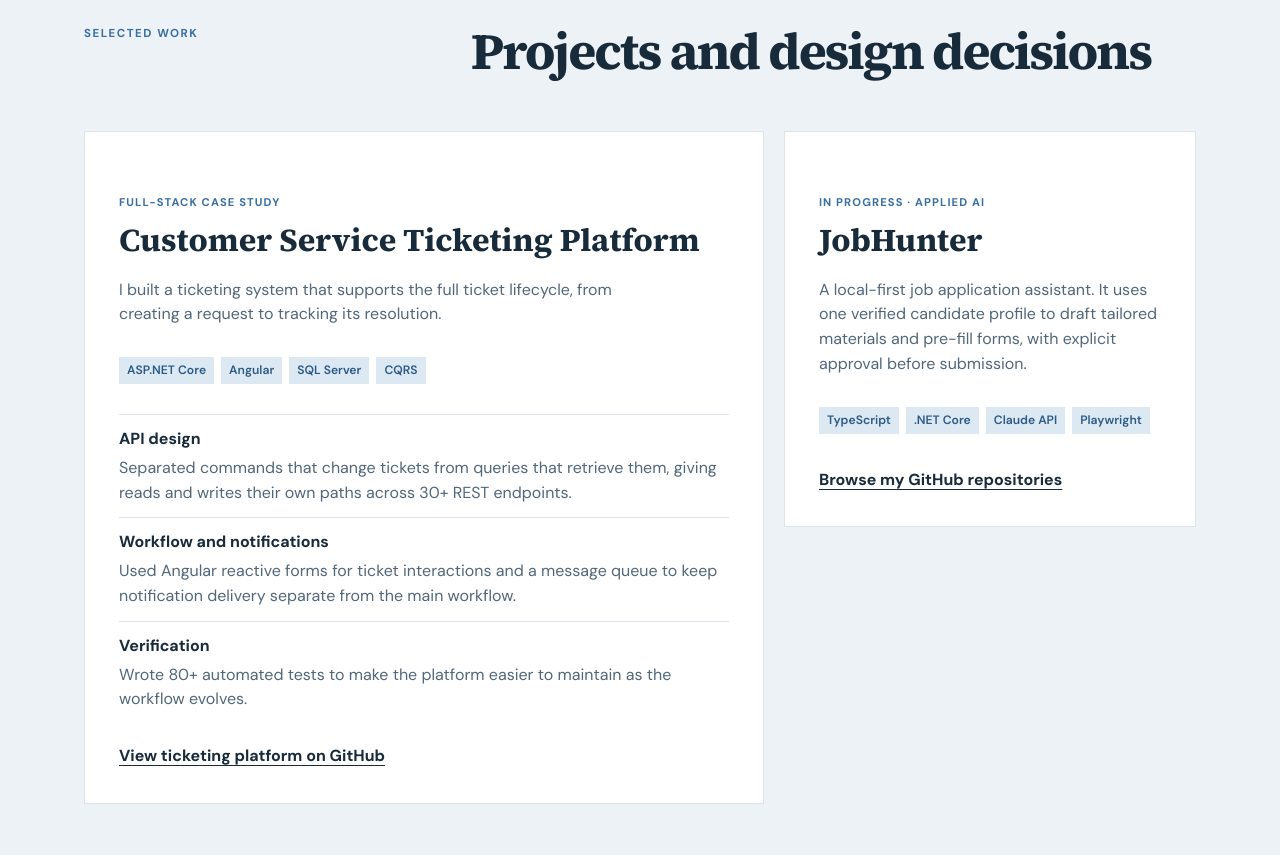
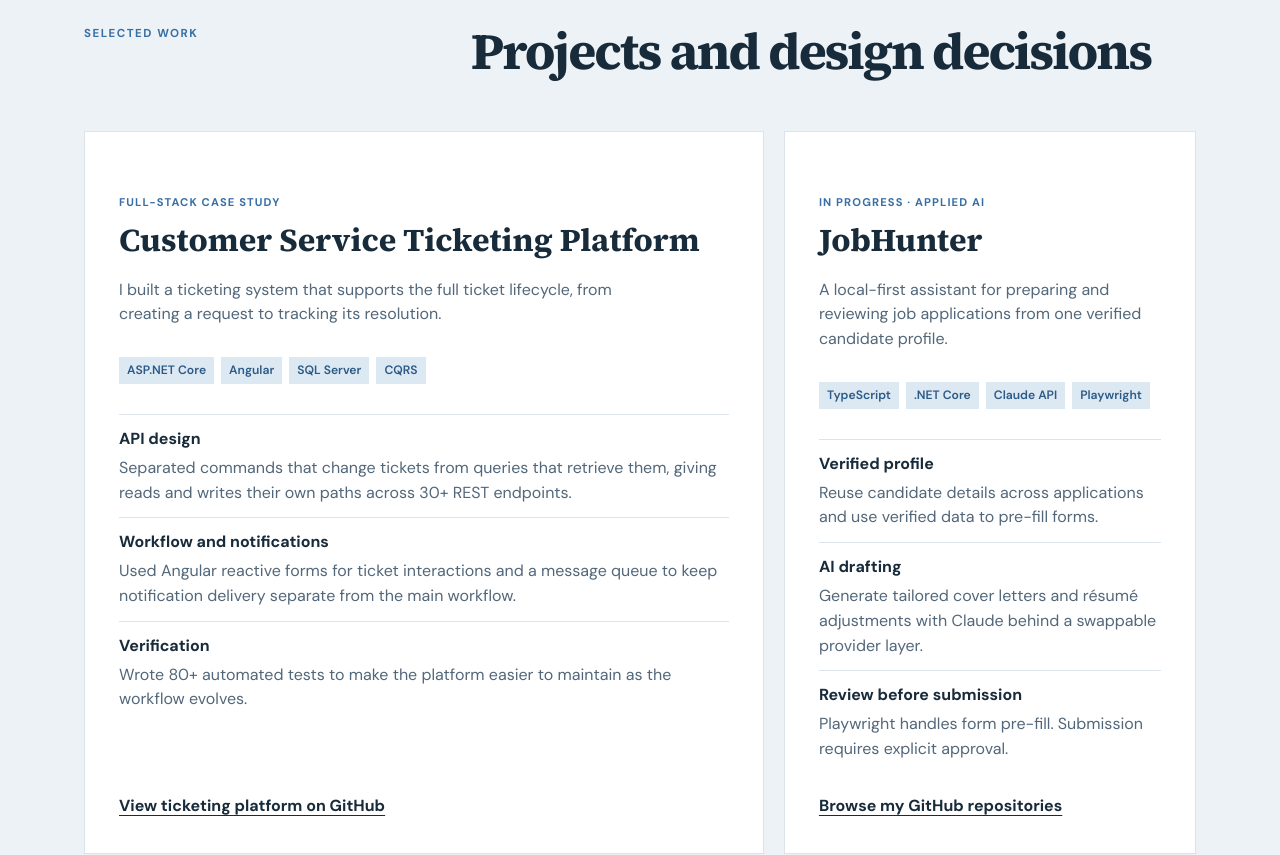
Before and after one commit to sakthere/sakthere.github.io, an Angular app: page / in a window 1280 px wide. Shown: the part 2540-3395 px from the top of the page. Built offline with nearby package versions, Linux system fonts and the light colour scheme.

Commit message:
Expand JobHunter case study and align project cards

```diff
--- a/src/app/app.component.ts
+++ b/src/app/app.component.ts
@@ -49,8 +49,16 @@ import { Component } from '@angular/core';
           <article class="project secondary-project">
             <p class="project-type">IN PROGRESS · APPLIED AI</p>
             <h3>JobHunter</h3>
-            <p>A local-first job application assistant. It uses one verified candidate profile to draft tailored materials and pre-fill forms, with explicit approval before submission.</p>
+            <p>A local-first assistant for preparing and reviewing job applications from one verified candidate profile.</p>
             <ul class="tags"><li>TypeScript</li><li>.NET Core</li><li>Claude API</li><li>Playwright</li></ul>
+            <dl class="case-details">
+              <dt>Verified profile</dt>
+              <dd>Reuse candidate details across applications and use verified data to pre-fill forms.</dd>
+              <dt>AI drafting</dt>
+              <dd>Generate tailored cover letters and résumé adjustments with Claude behind a swappable provider layer.</dd>
+              <dt>Review before submission</dt>
+              <dd>Playwright handles form pre-fill. Submission requires explicit approval.</dd>
+            </dl>
             <a class="project-link" href="https://github.com/sakthere?tab=repositories" target="_blank" rel="noopener noreferrer">Browse my GitHub repositories</a>
           </article>
         </div>
--- a/src/refinements.css
+++ b/src/refinements.css
@@ -32,7 +32,7 @@
 .case-study-grid {
   display: grid;
   grid-template-columns: minmax(0, 1.65fr) minmax(0, 1fr);
-  align-items: start;
+  align-items: stretch;
   gap: 1.25rem;
 }
 
@@ -40,8 +40,12 @@
   margin-top: 0;
 }
 
+.case-study-grid .project-link {
+  margin-top: auto;
+}
+
 .case-details {
-  margin: 1rem 0 0;
+  margin: 1rem 0 1.25rem;
 }
 
 .case-details dt {
```
